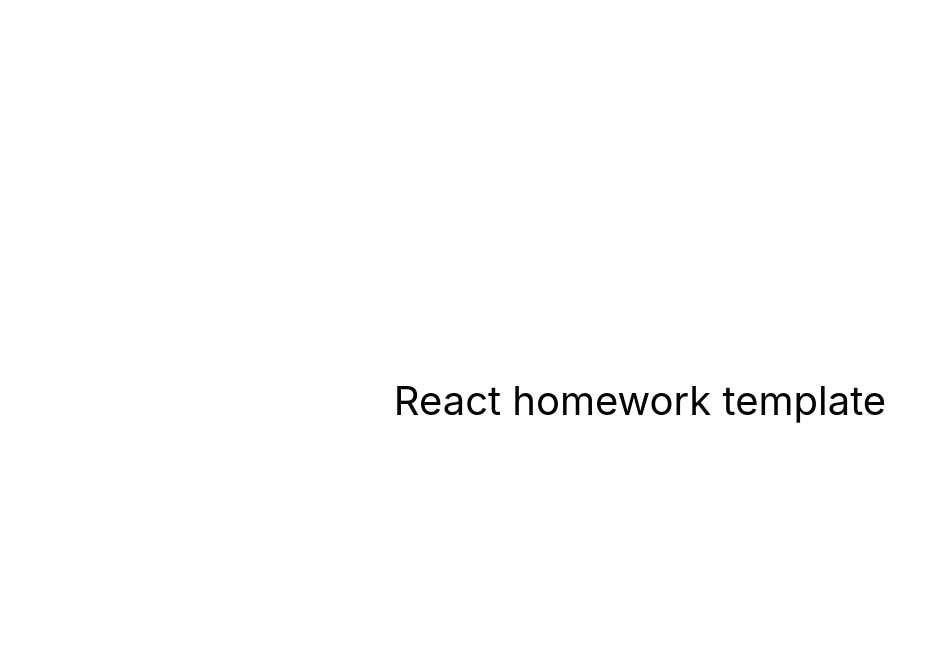
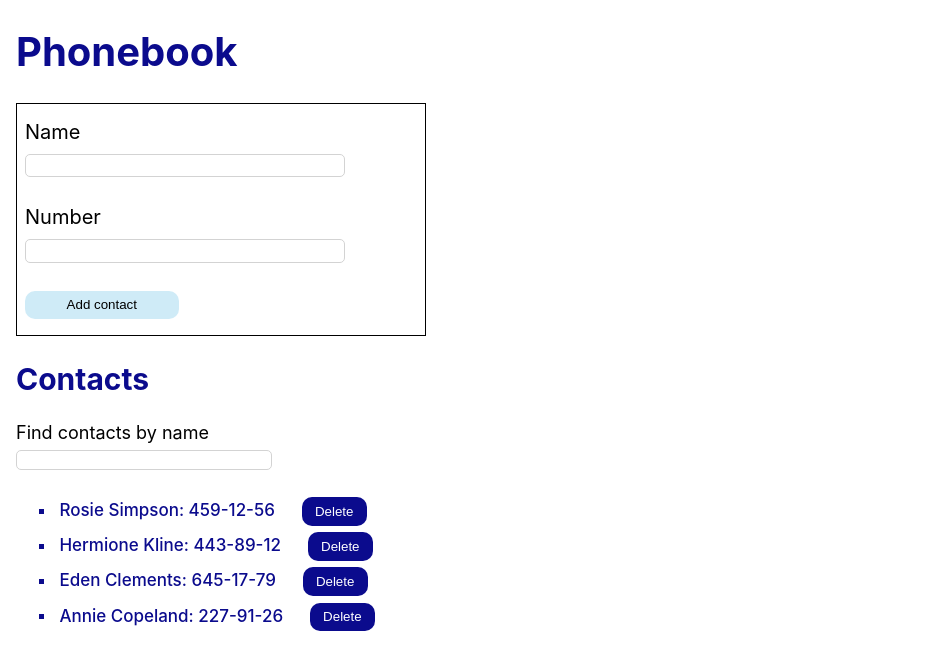
Before and after one commit to MalgorzataMarczynska/goit-react-hw-04-phonebook, a React (Create React App) app: page / in a window 1280 px wide. Shown: the top 670 px of the page, without its empty margins (0-931 px from the left). Built offline with nearby package versions, Linux system fonts and the light colour scheme.

Commit message:
add contacts

```diff
--- a/package.json
+++ b/package.json
@@ -7,8 +7,10 @@
     "@testing-library/jest-dom": "^5.16.3",
     "@testing-library/react": "^12.1.4",
     "@testing-library/user-event": "^13.5.0",
+    "nanoid": "^4.0.1",
     "react": "^18.1.0",
     "react-dom": "^18.1.0",
+    "react-hook-form": "^7.43.1",
     "react-scripts": "5.0.1",
     "web-vitals": "^2.1.3"
   },
--- a/src/components/App.jsx
+++ b/src/components/App.jsx
@@ -1,16 +1,94 @@
+import React, { useEffect, useState } from 'react';
+import { nanoid } from 'nanoid';
+import { Filter } from './filter/Filter.js';
+import { ContactList } from './ContactList/ContactList.js';
+import { ContactItem } from './ContactItem/ContactItem.js';
+import { ContactForm } from './ContactForm/ContactForm.js';
+
+// const INITIAL_STATE = {
+//   contacts: [
+//     { id: 'id-1', name: 'Rosie Simpson', number: '459-12-56' },
+//     { id: 'id-2', name: 'Hermione Kline', number: '443-89-12' },
+//     { id: 'id-3', name: 'Eden Clements', number: '645-17-79' },
+//     { id: 'id-4', name: 'Annie Copeland', number: '227-91-26' },
+//   ],
+//   filters: '',
+// };
+
 export const App = () => {
+  const [contacts, setContacts] = useState([
+    { id: 'id-1', name: 'Rosie Simpson', number: '459-12-56' },
+    { id: 'id-2', name: 'Hermione Kline', number: '443-89-12' },
+    { id: 'id-3', name: 'Eden Clements', number: '645-17-79' },
+    { id: 'id-4', name: 'Annie Copeland', number: '227-91-26' },
+  ]);
+
+  const { filters } = Filter() || '';
+
+  const handleSubmit = e => {
+    const { username, number } = ContactForm();
+    console.log('submit username', username);
+    e.preventDefault();
+    //e.target.reset();
+    const nameId = nanoid();
+    const contact = { id: nameId, name: username, number: number };
+    setContacts(contacts.concat(contact));
+    // const isDuplicate = contacts.find(cont =>
+    //   cont.name.toLowerCase().includes(newContact.name.toLowerCase())
+    // );
+    // if (isDuplicate) return alert(`${newContact.name} is already in contacts`);
+    return { contacts };
+  };
+  const removeContact = id => {
+    setContacts(state => {
+      contacts.filter(item => item.id !== id);
+      return { contacts };
+    });
+  };
+
+  useEffect(() => {
+    const contactList = window.localStorage.getItem('contact-list');
+    if (!contactList) return;
+
+    try {
+      setContacts(JSON.parse(contactList));
+    } catch (e) {
+      console.error(e);
+    }
+  }, []);
+  useEffect(() => {
+    const contactListStringified = JSON.stringify(contacts);
+    window.localStorage.setItem('contact-list', contactListStringified);
+  }, [contacts]);
+  // const filteredContacts = contacts.filter(contact =>
+  //   contact.name.toLowerCase().includes(filters.toLowerCase())
+  // );
+  useEffect(() => {
+    console.log('kontakty', contacts);
+  }, [contacts]);
   return (
-    <div
-      style={{
-        height: '100vh',
-        display: 'flex',
-        justifyContent: 'center',
-        alignItems: 'center',
-        fontSize: 40,
-        color: '#010101'
-      }}
-    >
-      React homework template
+    <div>
+      <h1 className="main-title">Phonebook</h1>
+      <section>
+        <ContactForm handleSubmit={handleSubmit} />
+      </section>
+      <section>
+        <h2 className="title">Contacts</h2>
+        <Filter />
+        <ContactList>
+          {filters === '' ? (
+            <ContactItem
+              stateArray={contacts}
+              removeItem={removeContact}
+            ></ContactItem>
+          ) : (
+            <ContactItem
+              stateArray={contacts}
+              removeItem={removeContact}
+            ></ContactItem>
+          )}
+        </ContactList>
+      </section>
     </div>
   );
 };
--- /dev/null
+++ b/src/components/ContactForm/ContactForm.js
@@ -0,0 +1,58 @@
+import css from './ContactForm.module.css';
+import PropTypes from 'prop-types';
+import React from 'react';
+
+import { useState, useEffect, useRef } from 'react';
+export const ContactForm = ({ handleSubmit }) => {
+  const [username, setUsername] = useState('');
+  const [number, setNumber] = useState('');
+  const nameRef = useRef();
+  const numberRef = useRef();
+
+  const handleChange = () => {
+    const name = nameRef.current.value;
+    const number = numberRef.current.value;
+    setUsername(name);
+    setNumber(number);
+    return { username, number };
+  };
+  useEffect(() => {
+    console.log('username', username, 'number', number);
+  }, [username, number]);
+  return (
+    <form className={css.form} onSubmit={handleSubmit}>
+      <label className={css.label}>Name</label>
+      <input
+        className={css.input}
+        type="text"
+        // name="name"
+        ///value={username}
+        ref={nameRef}
+        pattern="^[a-zA-Zа-яА-Я]+(([' -][a-zA-Zа-яА-Я ])?[a-zA-Zа-яА-Я]*)*$"
+        title="Name may contain only letters, apostrophe, dash and spaces. For example Adrian, Jacob Mercer, Charles de Batz de Castelmore d'Artagnan"
+        required
+        onChange={handleChange}
+      />
+      <label className={css.label}>Number</label>
+      <input
+        className={css.input}
+        type="tel"
+        // name="number"
+        //value={number}
+        ref={numberRef}
+        pattern="\+?\d{1,4}?[-.\s]?\(?\d{1,3}?\)?[-.\s]?\d{1,4}[-.\s]?\d{1,4}[-.\s]?\d{1,9}"
+        title="Phone number must be digits and can contain spaces, dashes, parentheses and can start with +"
+        required
+        onChange={handleChange}
+      />
+      <button className={css.button} type="submit">
+        Add contact
+      </button>
+    </form>
+  );
+};
+
+ContactForm.propTypes = {
+  inputChange: PropTypes.func,
+  leaveSubmit: PropTypes.func,
+};
--- /dev/null
+++ b/src/components/ContactForm/ContactForm.module.css
@@ -0,0 +1,40 @@
+.form {
+  border: 1px solid black;
+  display: flex;
+  flex-direction: column;
+  max-width: 25vw;
+  padding: 1em 5em 1em 0.5em;
+}
+.label {
+  font-size: 20px;
+  margin-bottom: 0.5em;
+}
+.input {
+  margin-bottom: 2em;
+  appearance: none;
+  border: 1px solid lightgray;
+  font-size: 14px;
+  border-radius: 5px;
+  padding: 0.2em;
+  font-size: 14px;
+}
+.input:hover,
+.input:focus {
+  outline: none;
+  appearance: none;
+  border: 2px solid rgb(207, 235, 247);
+  box-shadow: 1px 1px 3px 2px rgb(207, 235, 247);
+}
+.button {
+  background-color: rgb(207, 235, 247);
+  border: none;
+  border-radius: 10px;
+  padding: 0.5em;
+  max-width: 12vw;
+}
+.button:hover,
+.button:focus {
+  background-color: rgb(133, 186, 209);
+  color: white;
+  box-shadow: 1px 1px 3px 2px rgb(207, 235, 247);
+}
--- /dev/null
+++ b/src/components/ContactItem/ContactItem.js
@@ -0,0 +1,23 @@
+import css from './ContactItem.module.css';
+import PropTypes from 'prop-types';
+import React from 'react';
+
+export const ContactItem = ({ stateArray, removeItem }) =>
+  stateArray.map(contact => {
+    return (
+      <li key={contact.id} className={css.listItem}>
+        {contact.name}: {contact.number}
+        <button
+          type="button"
+          className={css.button}
+          onClick={() => removeItem(contact.id)}
+        >
+          Delete
+        </button>
+      </li>
+    );
+  });
+ContactItem.propTypes = {
+  stateArray: PropTypes.array,
+  removeItem: PropTypes.func,
+};
--- /dev/null
+++ b/src/components/ContactItem/ContactItem.module.css
@@ -0,0 +1,16 @@
+.listItem {
+  padding: 0.2em;
+  font-size: 17px;
+  font-weight: 500;
+  color: rgb(11, 11, 141);
+  list-style-type: square;
+}
+.button {
+  background-color: rgb(11, 11, 141);
+  color: white;
+  border: none;
+  border-radius: 10px;
+  padding: 0.5em 1em;
+  max-width: 12vw;
+  margin-left: 2em;
+}
--- /dev/null
+++ b/src/components/ContactList/ContactList.js
@@ -0,0 +1,5 @@
+import css from './ContactList.module.css';
+
+export const ContactList = ({ children }) => (
+  <ul className={css.list}>{children}</ul>
+);
--- /dev/null
+++ b/src/components/ContactList/ContactList.module.css
@@ -0,0 +1,5 @@
+.list {
+  margin-top: 1.5em;
+  max-width: 30vw;
+  list-style-type: square;
+}
--- /dev/null
+++ b/src/components/filter/Filter.js
@@ -0,0 +1,30 @@
+import css from './Filter.module.css';
+import PropTypes from 'prop-types';
+import React from 'react';
+import { useState, useRef } from 'react';
+
+export const Filter = searchQuery => {
+  const [filters, setFilters] = useState('');
+  const filterRef = useRef('');
+
+  const handleFilter = () => {
+    setFilters(filterRef.current);
+    console.log(filters);
+  };
+  return (
+    <div className={css.filter}>
+      <label className={css.label}>Find contacts by name</label>
+      <input
+        className={css.input}
+        type="text"
+        ref={filterRef}
+        pattern="^[a-zA-Zа-яА-Я]+(([' -][a-zA-Zа-яА-Я ])?[a-zA-Zа-яА-Я]*)*$"
+        title="Name may contain only letters, apostrophe, dash and spaces. For example Adrian, Jacob Mercer, Charles de Batz de Castelmore d'Artagnan"
+        onChange={handleFilter}
+      />
+    </div>
+  );
+};
+Filter.propTypes = {
+  searchQuery: PropTypes.func,
+};
--- /dev/null
+++ b/src/components/filter/Filter.module.css
@@ -0,0 +1,22 @@
+.filter {
+  display: flex;
+  flex-direction: column;
+  max-width: 20vw;
+}
+.input {
+  margin-top: 0.5em;
+  appearance: none;
+  border: 1px solid lightgray;
+  font-size: 14px;
+  border-radius: 5px;
+}
+.input:hover,
+.input:focus {
+  outline: none;
+  appearance: none;
+  border: 2px solid rgb(207, 235, 247);
+  box-shadow: 1px 1px 3px 2px rgb(207, 235, 247);
+}
+.label {
+  font-size: 18px;
+}
--- a/src/index.css
+++ b/src/index.css
@@ -2,6 +2,7 @@
 
 body {
   margin: 0;
+  padding: 0 1em;
   font-family: -apple-system, BlinkMacSystemFont, 'Segoe UI', 'Roboto', 'Oxygen',
     'Ubuntu', 'Cantarell', 'Fira Sans', 'Droid Sans', 'Helvetica Neue',
     sans-serif;
@@ -13,3 +14,11 @@ code {
   font-family: source-code-pro, Menlo, Monaco, Consolas, 'Courier New',
     monospace;
 }
+.main-title {
+  font-size: 40px;
+  color: rgb(11, 11, 141);
+}
+.title {
+  font-size: 30px;
+  color: rgb(11, 11, 141);
+}
```
Also changed, not shown: 1 other file (tests, documents, lock files or other folders).
